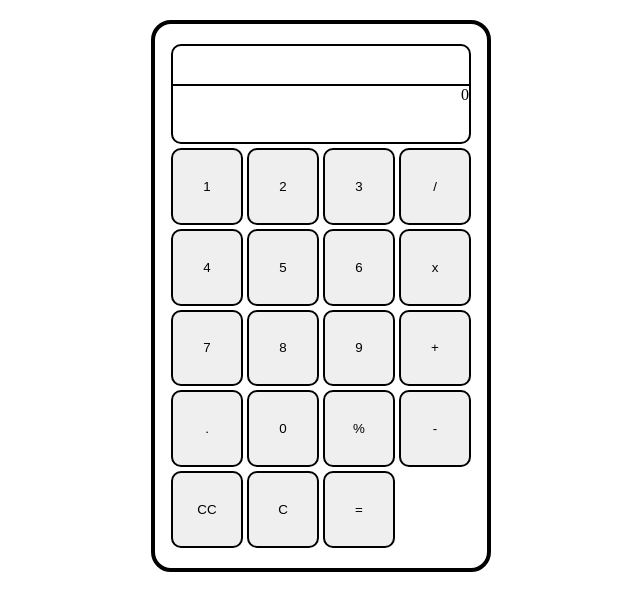
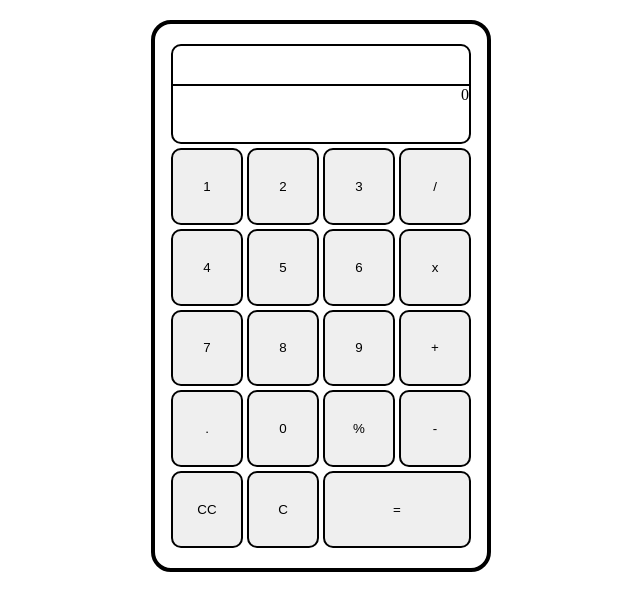
Before and after one commit to Toph765/calculator, a plain HTML site: page index.html in a window 1280 px wide. Shown: the whole page, without its empty margins (319-959 px from the left). Drawn offline with Linux system fonts and the light colour scheme.

Commit message:
Make equal button to end in column line 5

```diff
--- a/css/style.css
+++ b/css/style.css
@@ -55,6 +55,7 @@ body {
     border: solid 2px black;
 }
 
-/* .equal {
-
-} */
+.equal {
+    grid-column-start: 3;
+    grid-column-end: 5;
+}
```
